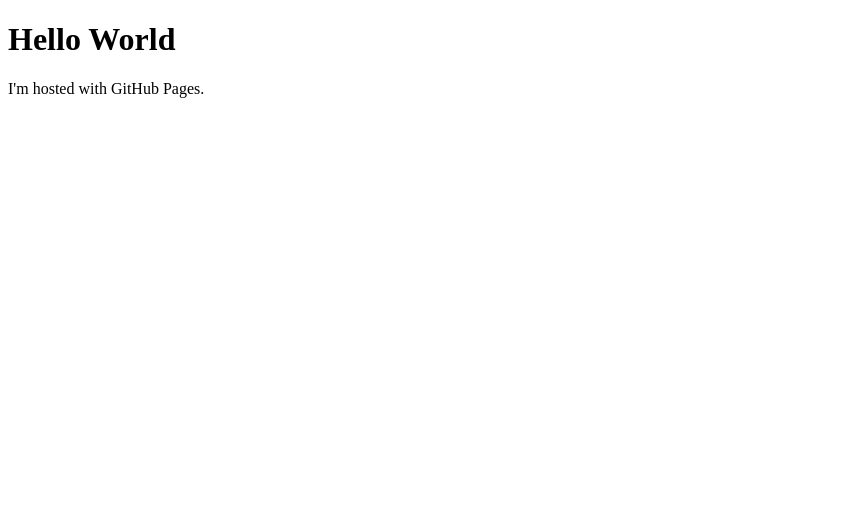
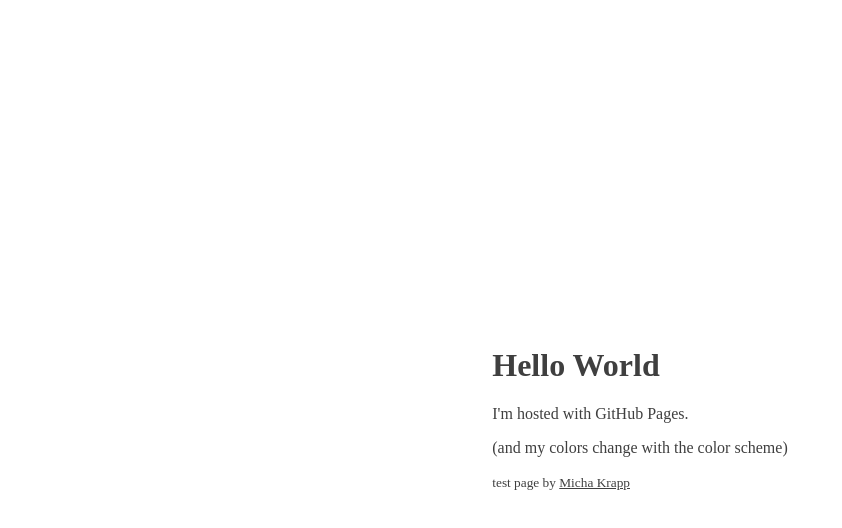
Before and after one commit to michakrapp/michakrapp.github.io, a plain HTML site: page index.html in a window 1280 px wide. Shown: the whole page, without its empty margins (0-842 px from the left). Drawn offline with Linux system fonts and the light colour scheme.

Commit message:
dark mode and more style

```diff
--- a/index.html
+++ b/index.html
@@ -1,7 +1,16 @@
 <!DOCTYPE html>
 <html>
-<body>
-<h1>Hello World</h1>
-<p>I'm hosted with GitHub Pages.</p>
-</body>
+    <head>
+        <link rel="stylesheet" href="style.css">
+    </head>
+    <body>
+        <div class="outer">
+            <div class="inner">
+                <h1>Hello World</h1>
+                <p>I'm hosted with GitHub Pages.</p>
+                <p>(and my colors change with the color scheme)</p>
+                <small>test page by <a href="https://mkwp.de">Micha Krapp</a></small>
+            </div>
+        </div>
+    </body>
 </html>
--- /dev/null
+++ b/style.css
@@ -0,0 +1,55 @@
+:root {
+    /* light */
+    --color-light-text: #3f3f3f;
+    --color-light-background: #ffffff;
+
+    /* dark */
+    --color-dark-text: #ffffff;
+    --color-dark-background: #3f3f3f;
+
+    /* variables */
+    --color-text: var(--color-light-text);
+    --color-background: var(--color-light-background);
+}
+
+@media (prefers-color-scheme: dark) {
+    :root {
+        --color-text: var(--color-dark-text);
+        --color-background: var(--color-dark-background);
+    }
+}
+
+@media (prefers-color-scheme: light) {
+    :root {
+        --color-text: var(--color-light-text);
+        --color-background: var(--color-light-background);
+    }
+}
+
+html, body {
+    height: 100%;
+}
+
+body {
+    color: var(--color-text);
+    background-color: var(--color-background);
+}
+
+a {
+    color: var(--color-text);
+    text-decoration: underline;
+}
+a:hover {
+    text-decoration: overline;
+}
+
+.outer {
+    height: 100%;
+    display: flex;
+    align-items: center;
+    justify-content: center;
+}
+
+.inner {
+    width: auto;
+}
```
